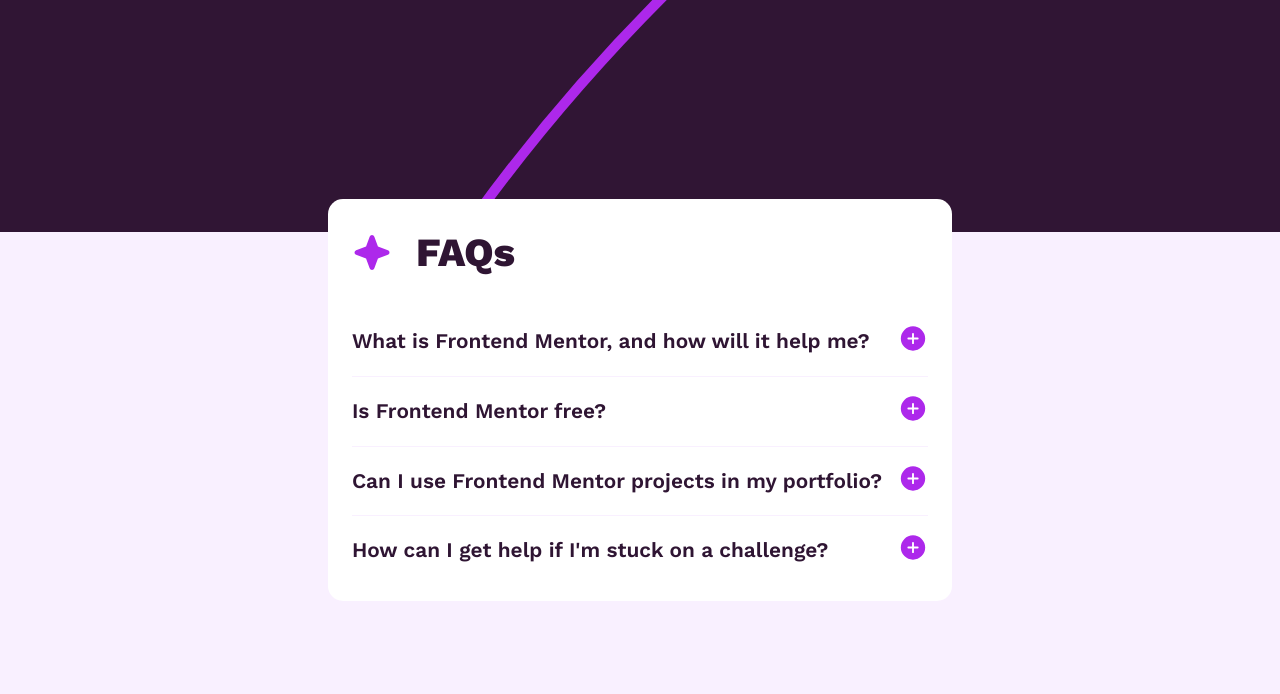
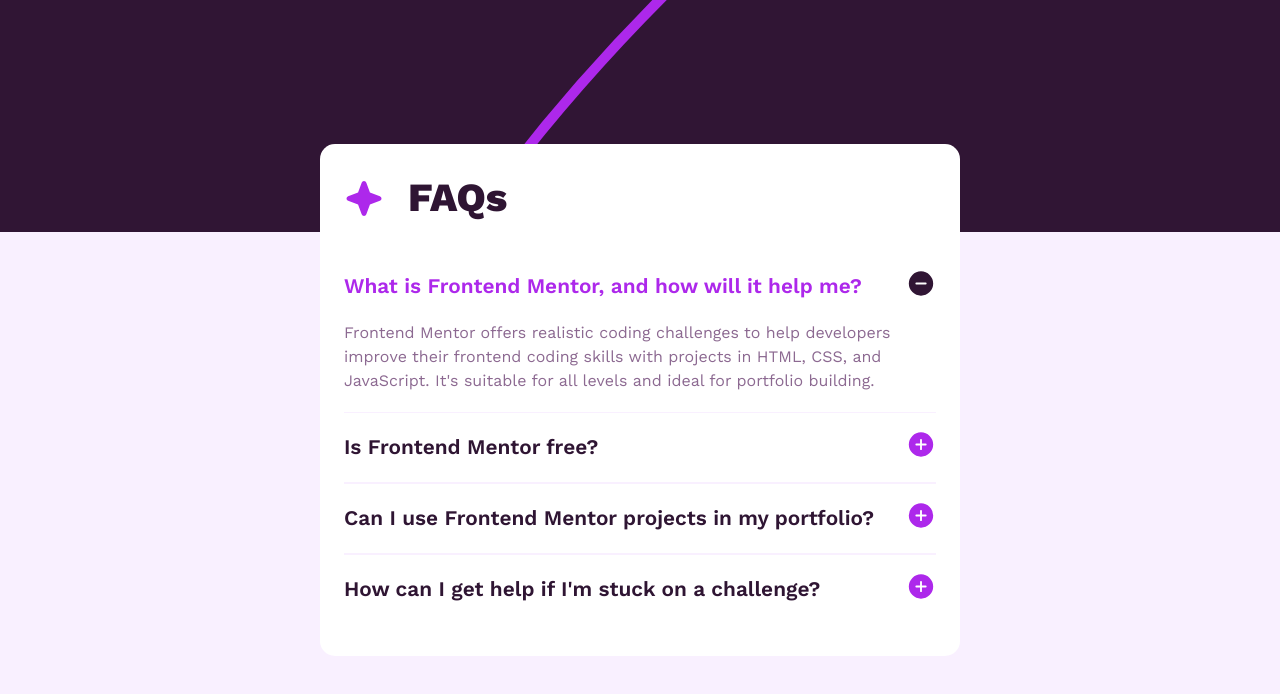
Before and after one commit to gustavo2023/faq-accordion-component, a plain HTML site: page index.html in a window 1280 px wide. Both pictures are taken after a click on the button "What is Frontend Mentor, and how will it help me?". Drawn offline with Linux system fonts and the light colour scheme.

Commit message:
feat: implement accordion functionality and enhance styles for better interactivity

```diff
--- a/index.html
+++ b/index.html
@@ -15,6 +15,8 @@
     <title>Frontend Mentor | FAQ accordion</title>
 
     <link rel="stylesheet" href="styles.css" />
+
+    <script src="script.js" defer></script>
   </head>
   <body>
     <main>
--- /dev/null
+++ b/script.js
@@ -0,0 +1,13 @@
+const accordionElements = document.querySelectorAll(".accordion");
+
+accordionElements.forEach((accordion) => {
+  accordion.addEventListener("click", () => {
+    accordion.classList.toggle("active");
+    const panel = accordion.nextElementSibling;
+    if (panel.style.maxHeight) {
+      panel.style.maxHeight = null;
+    } else {
+      panel.style.maxHeight = panel.scrollHeight + "px";
+    }
+  });
+});
--- a/styles.css
+++ b/styles.css
@@ -160,7 +160,10 @@ h1 {
 }
 
 .accordion:last-of-type {
-  padding-bottom: 0;
+  border-bottom: none;
+}
+
+.accordion.active {
   border-bottom: none;
 }
 
@@ -182,12 +185,19 @@ h1 {
 }
 
 .panel {
-  display: none;
+  width: 100%;
   color: var(--purple-600);
-  padding-bottom: 1.25rem;
   border-bottom: 1px solid var(--purple-100);
+  max-height: 0;
+  overflow: hidden;
+  transition: max-height 0.2s ease-out;
+  padding-bottom: 0;
 }
 
-.panel:last-child {
+.accordion.active + .panel {
+  padding-bottom: 1.25rem;
+}
+
+.panel:last-of-type {
   border-bottom: none;
 }
```
